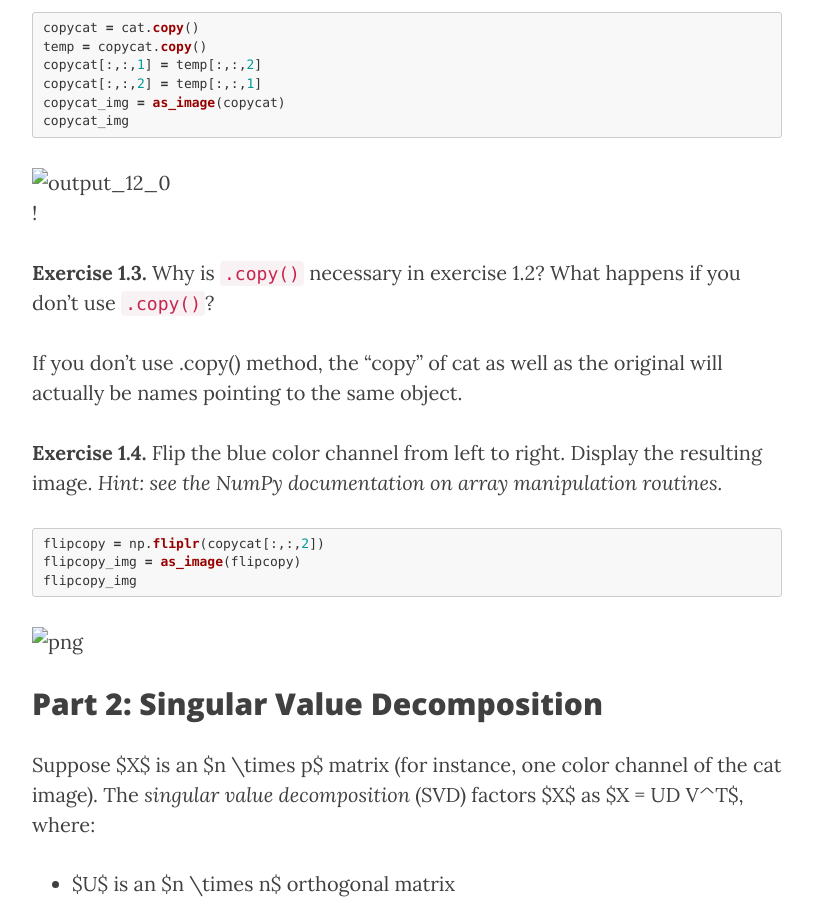
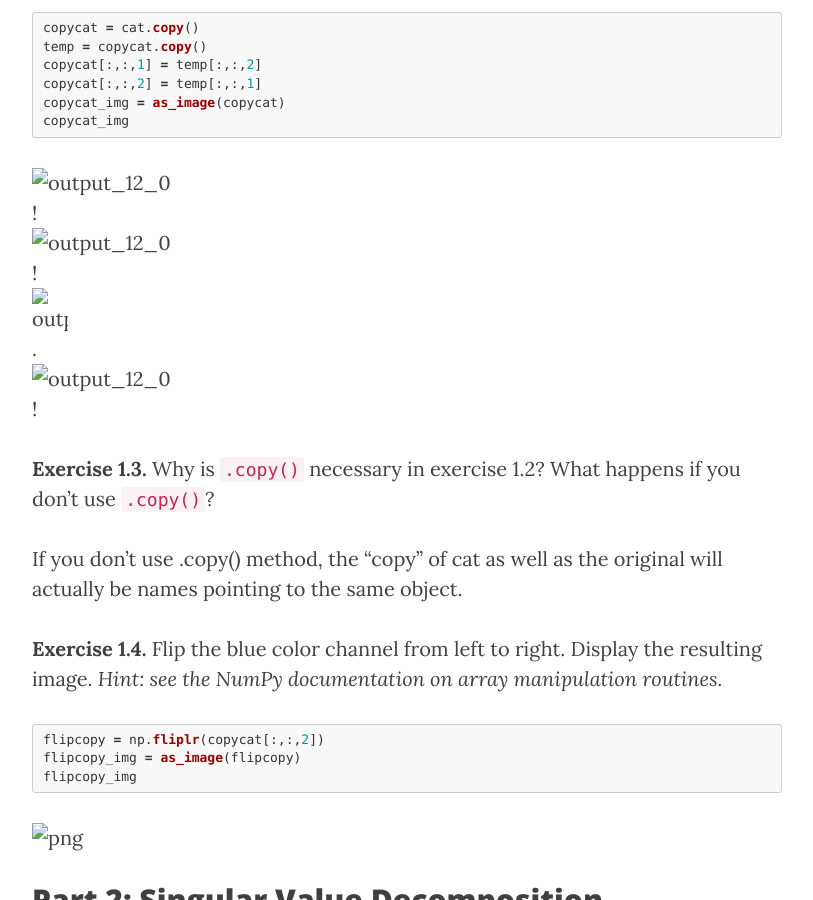
Before and after one commit to sssantos/sssantos.github.io, a Jekyll site: the page built from _posts/2017-03-22-ass2.md, in a window 1280 px wide and 900 px high, scrolled down 2483 px. Shown: the whole window, without its empty margins (233-1046 px from the left). Built offline with Jekyll 4.4.1, drawn with Linux system fonts in a browser that asks for light colours; nearby versions of some CDN libraries.

Commit message:
fixing posts

````diff
--- a/_posts/2017-03-22-ass2.md
+++ b/_posts/2017-03-22-ass2.md
@@ -102,10 +102,10 @@
 copycat_img
 ```
 
-
+![output_12_0](../img/output_12_0.png)!
+![output_12_0](img/output_12_0.png)!
+![output_12_0](output_12_0.png){:height="36px" width="36px"}.
 ![output_12_0](output_12_0.png)!
-
-
 
 __Exercise 1.3.__ Why is `.copy()` necessary in exercise 1.2? What happens if you don't use `.copy()`?
 
````
Also changed, not shown: 1 other file.
